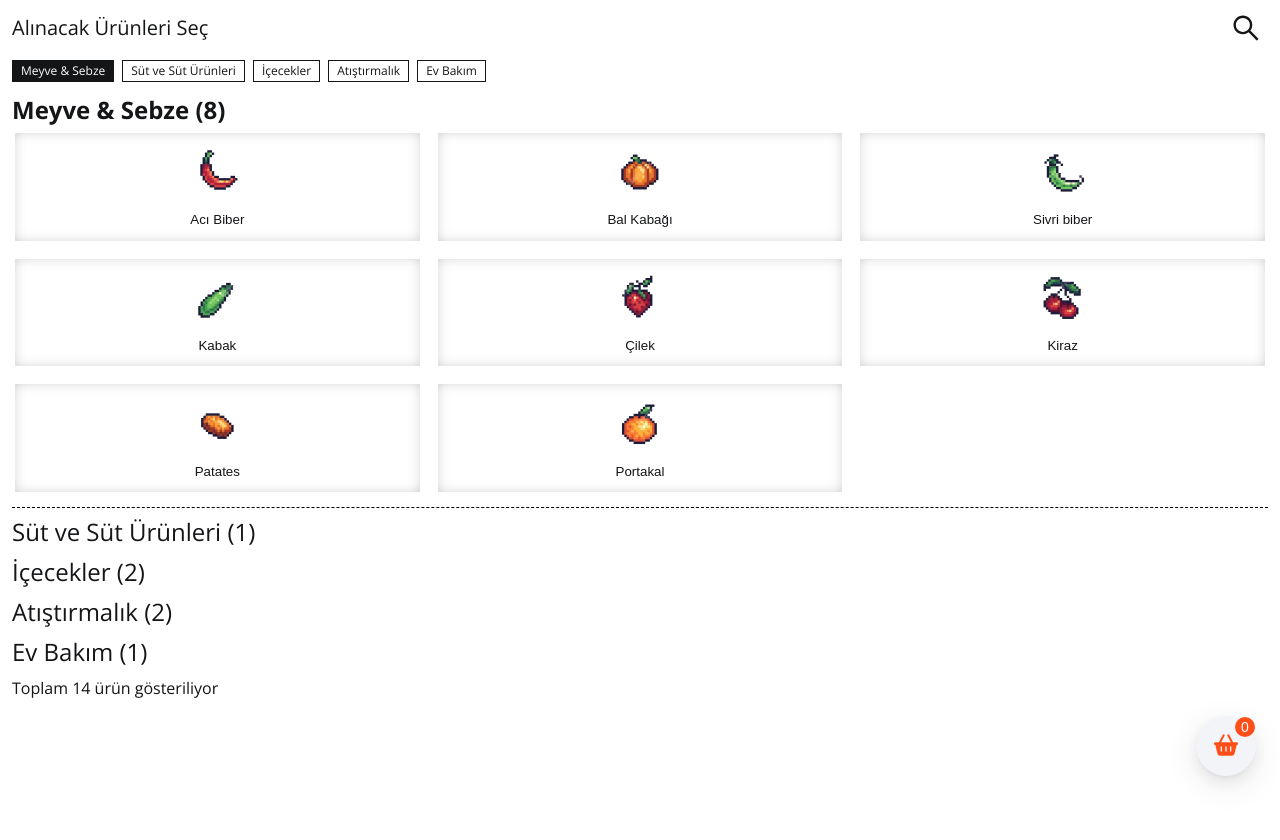
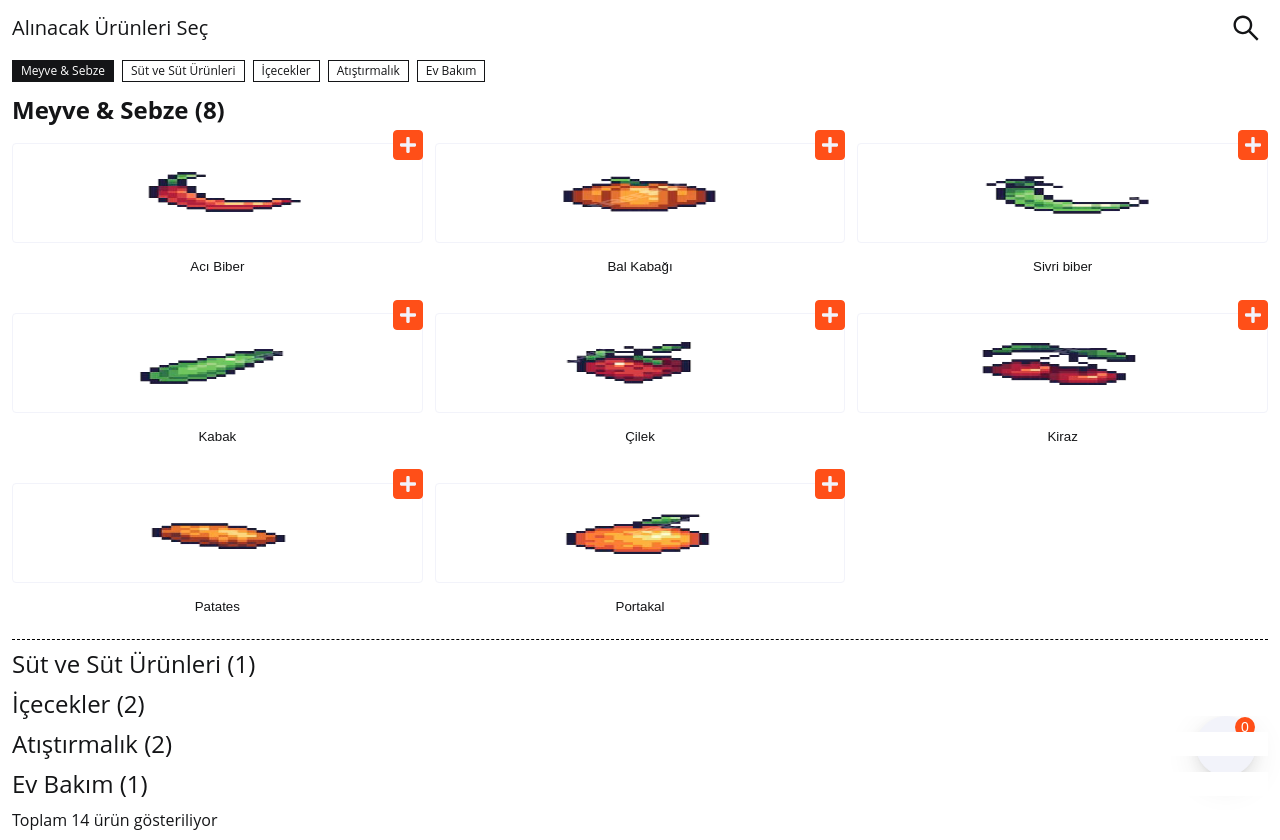
Before and after one commit to dizefurkan/alisverislistesi, a React (Vite) app: page / in a window 1280 px wide. Before the commit the page ends 800 px from the top, so only its background shows below. Built offline with nearby package versions, Linux system fonts and the light colour scheme.

Commit message:
bulk recover

```diff
--- a/src/components/atoms/product/index.tsx
+++ b/src/components/atoms/product/index.tsx
@@ -9,7 +9,9 @@ function RGBcolor() {
   return (alpha: number) => `rgba(${R},${G},${B},${alpha})`;
 }
 
-function ProductComponent({ product }: { product: ProductModel }) {
+type Props = { product: ProductModel; showAddButton?: boolean };
+function ProductComponent(props: Props) {
+  const { product, showAddButton = false } = props;
   const rgb = RGBcolor();
   return (
     <div
@@ -20,8 +22,27 @@ function ProductComponent({ product }: { product: ProductModel }) {
         <img src={product.image?.imageId} alt={product.name} />
       </picture>
       <span data-field="name">{product.name}</span>
+      {showAddButton && <AddBasketButton />}
     </div>
   );
 }
 
 export default ProductComponent;
+
+const AddBasketButton = () => {
+  return (
+    <button className={style.addBasketButton}>
+      <svg
+        stroke="currentColor"
+        fill="currentColor"
+        stroke-width="0"
+        viewBox="0 0 448 512"
+        height="200px"
+        width="200px"
+        xmlns="http://www.w3.org/2000/svg"
+      >
+        <path d="M416 208H272V64c0-17.67-14.33-32-32-32h-32c-17.67 0-32 14.33-32 32v144H32c-17.67 0-32 14.33-32 32v32c0 17.67 14.33 32 32 32h144v144c0 17.67 14.33 32 32 32h32c17.67 0 32-14.33 32-32V304h144c17.67 0 32-14.33 32-32v-32c0-17.67-14.33-32-32-32z"></path>
+      </svg>
+    </button>
+  );
+};
--- a/src/components/atoms/product/style.module.css
+++ b/src/components/atoms/product/style.module.css
@@ -1,4 +1,5 @@
 .product {
+  position: relative;
   display: flex;
   align-items: center;
   justify-content: center;
@@ -9,14 +10,11 @@
 
   box-sizing: border-box;
   background-color: white;
-  box-shadow: inset 0px 0px 22px -15px #000000;
 
   height: 100%;
   width: 100%;
 
   /* transition: box-shadow 0.1s ease-in; */
-
-  border: 3px solid transparent;
 
   &:hover {
     border-color: var(--primary-color);
@@ -32,6 +30,11 @@
   }
 
   & [data-field="image"] {
+    border: 1px solid var(--border-color);
+    border-radius: var(--border-radius);
+    width: 100%;
+    height: 100px;
+
     display: flex;
     align-items: center;
     justify-content: center;
@@ -40,7 +43,8 @@
 
     img {
       display: block;
-      width: 100%;
+      width: 50%;
+      height: 100%;
       max-height: 50px;
     }
   }
@@ -51,3 +55,20 @@
     text-align: center;
   }
 }
+
+.addBasketButton {
+  position: absolute;
+  top: 0px;
+  right: 0px;
+
+  width: 30px;
+  height: 30px;
+  border-radius: 4px;
+  display: flex;
+  align-items: center;
+  justify-content: center;
+
+  background-color: var(--secondary-color);
+  border: 1px solid var(--secondary-color);
+  color: var(--border-color);
+}
--- a/src/components/molecules/product-list/index.tsx
+++ b/src/components/molecules/product-list/index.tsx
@@ -32,7 +32,7 @@ function ProductList(props: ProductListProps) {
   return (
     <ProductListContext.Provider value={contextValue}>
       <Header title="Alınacak Ürünleri Seç" />
-      <Categories />
+      <CategoriesAndProducts />
       <Basket ref={contextValue.listRef} />
       <Products />
     </ProductListContext.Provider>
@@ -41,7 +41,7 @@ function ProductList(props: ProductListProps) {
 
 export default ProductList;
 
-const Categories = () => {
+const CategoriesAndProducts = () => {
   const { layoutRef } = useContext(AppContext);
   const {
     categories,
@@ -127,7 +127,7 @@ const Products = () => {
                         addProductToList(product);
                       }}
                     >
-                      <ProductComponent product={product} />
+                      <ProductComponent showAddButton product={product} />
                     </button>
                   </li>
                 ))}
--- a/src/index.css
+++ b/src/index.css
@@ -1,6 +1,6 @@
 @import "./style/reset.css";
 
-@import url("https://fonts.googleapis.com/css2?family=Open+Sans:ital,wght@0,300..800;1,300..800&display=swap");
+@import url("https://fonts.googleapis.com/css2?family=Inter:wght@400;500;600&display=swap");
 
 html,
 body,
@@ -8,7 +8,7 @@ pre,
 code,
 kbd,
 samp {
-  font-family: "Open Sans", sans-serif;
+  font-family: Inter;
 }
 
 html {
@@ -23,7 +23,7 @@ html {
 :root {
   --radiant-orange: #ff4f18;
   --pure-white: #ffffff;
-  --fog-gray: #f2f4f7;
+  --fog-gray: #f2f3fa;
   --coal-black: #141517;
 
   --primary-color: var(--coal-black);
```
Also changed, not shown: 1 other file (tests, documents, lock files or other folders).
